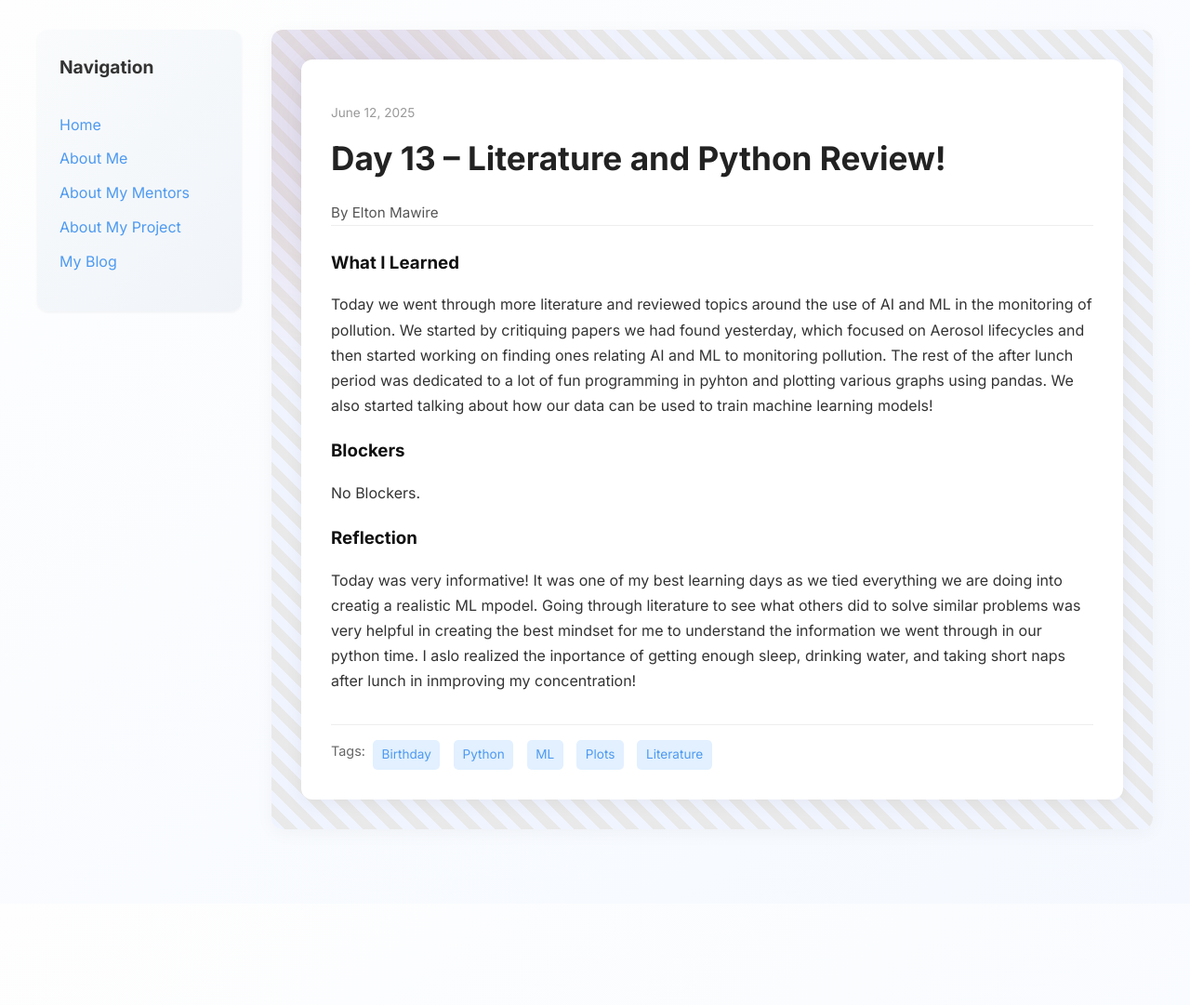
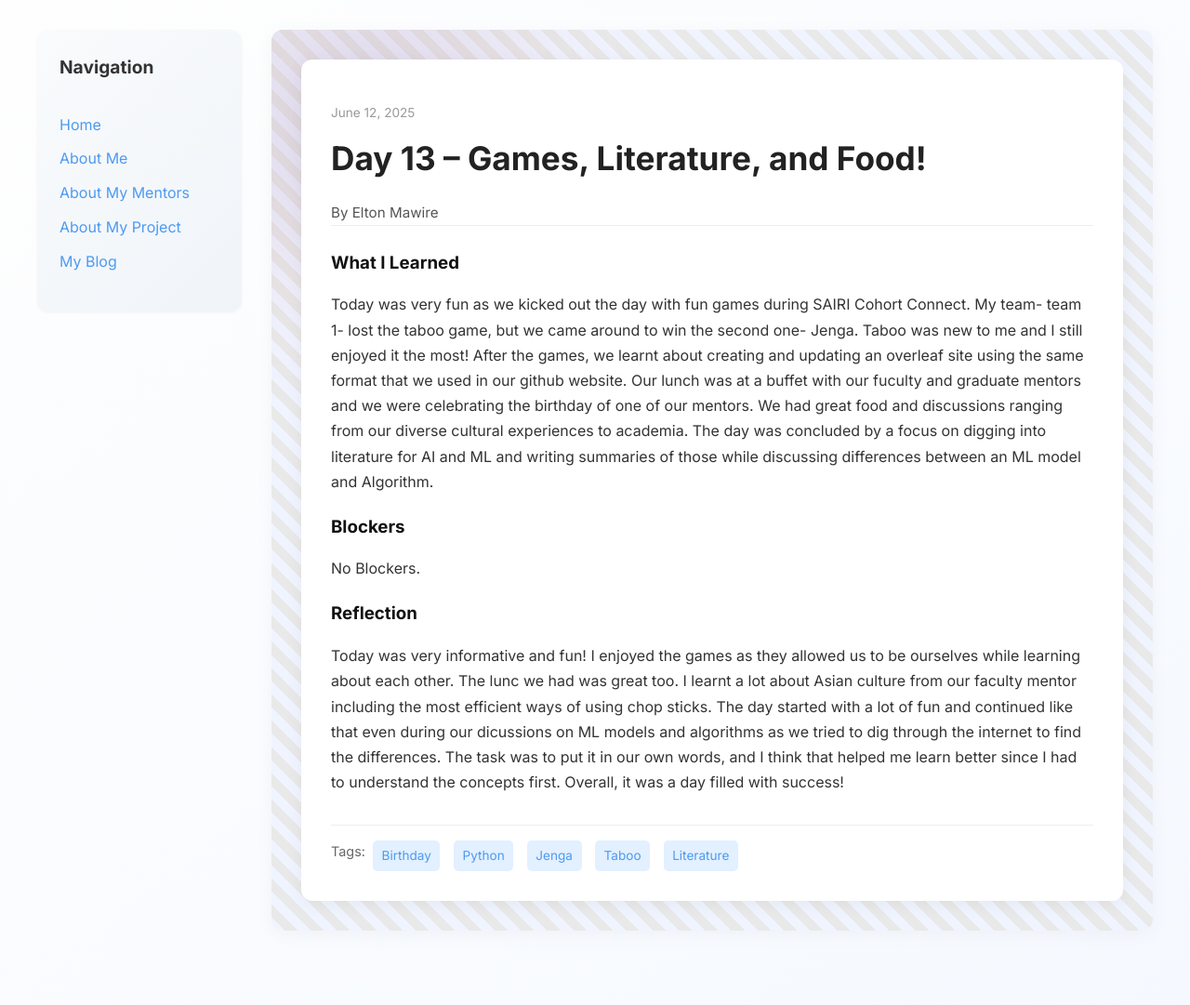
Before and after one commit to Nginga/Nginga.github.io, a Jekyll site: the page built from _posts/2025-06-10-day-13.md, in a window 1280 px wide. Shown: the whole page at 93% size. Built offline with Jekyll 4.4.1, drawn with Linux system fonts in a browser that asks for light colours; before the commit the page ends 972 px from its top, so only the background shows below that.

Commit message:
Update 2025-06-10-day-13.md

```diff
--- a/_posts/2025-06-10-day-13.md
+++ b/_posts/2025-06-10-day-13.md
@@ -1,17 +1,17 @@
 ---
 layout: post
-title: "Day 13 – Literature and Python Review!"
+title: "Day 13 – Games, Literature, and Food!"
 date: 2025-06-12
 author: Elton Mawire
 permalink: /day13.html
-tags: ["Birthday", "Python", "ML", "Plots", "Literature"]
+tags: ["Birthday", "Python", "Jenga", "Taboo", "Literature"]
 
 what_i_learned: |
-  Today we went through more literature and reviewed topics around the use of AI and ML in the monitoring of pollution. We started by critiquing papers we had found yesterday, which focused on Aerosol lifecycles and then started working on finding ones relating AI and ML to monitoring pollution. The rest of the after lunch period was dedicated to a lot of fun programming in pyhton and plotting various graphs using pandas. We also started talking about how our data can be used to train machine learning models!
+  Today was very fun as we kicked out the day with fun games during SAIRI Cohort Connect. My team- team 1- lost the taboo game, but we came around to win the second one- Jenga. Taboo was new to me and I still enjoyed it the most! After the games, we learnt about creating and updating an overleaf site using the same format that we used in our github website. Our lunch was at a buffet with our fuculty and graduate mentors and we were celebrating the birthday of one of our mentors. We had great food and discussions ranging from our diverse cultural experiences to academia. The day was concluded by a focus on digging into literature for AI and ML and writing summaries of those while discussing differences between an ML model and Algorithm.
 
 blockers: |
   No Blockers.
 
 reflection: |
-  Today was very informative! It was one of my best learning days as we tied everything we are doing into creatig a realistic ML mpodel. Going through literature to see what others did to solve similar problems was very helpful in creating the best mindset for me to understand the information we went through in our python time. I aslo realized the inportance of getting enough sleep, drinking water, and taking short naps after lunch in inmproving my concentration!
+  Today was very informative and fun! I enjoyed the games as they allowed us to be ourselves while learning about each other. The lunc we had was great too. I learnt a lot about Asian culture from our faculty mentor including the most efficient ways of using chop sticks. The day started with a lot of fun and continued like that even during our dicussions on ML models and algorithms as we tried to dig through the internet to find the differences. The task was to put it in our own words, and I think that helped me learn better since I had to understand the concepts first. Overall, it was a day filled with success!
 ---
```
